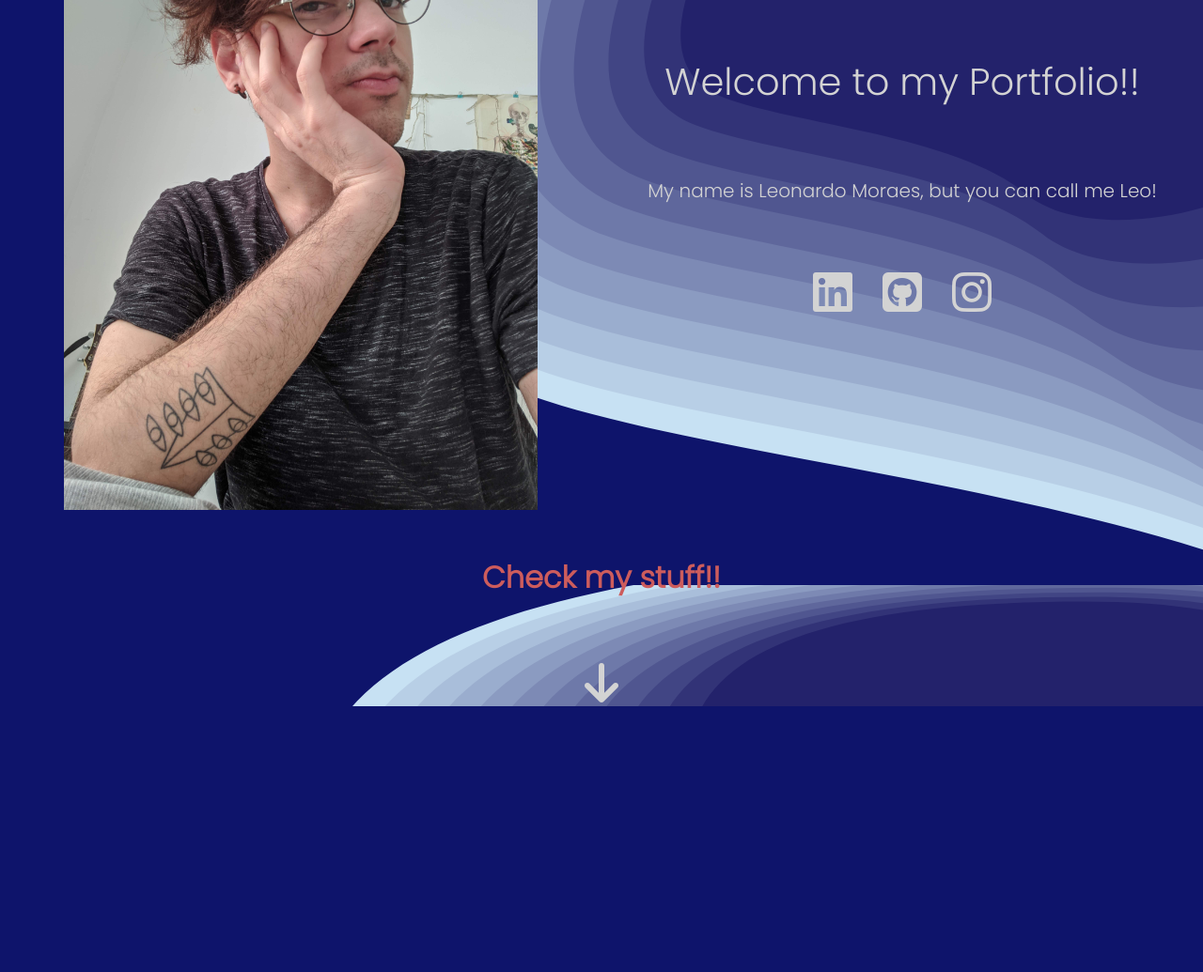
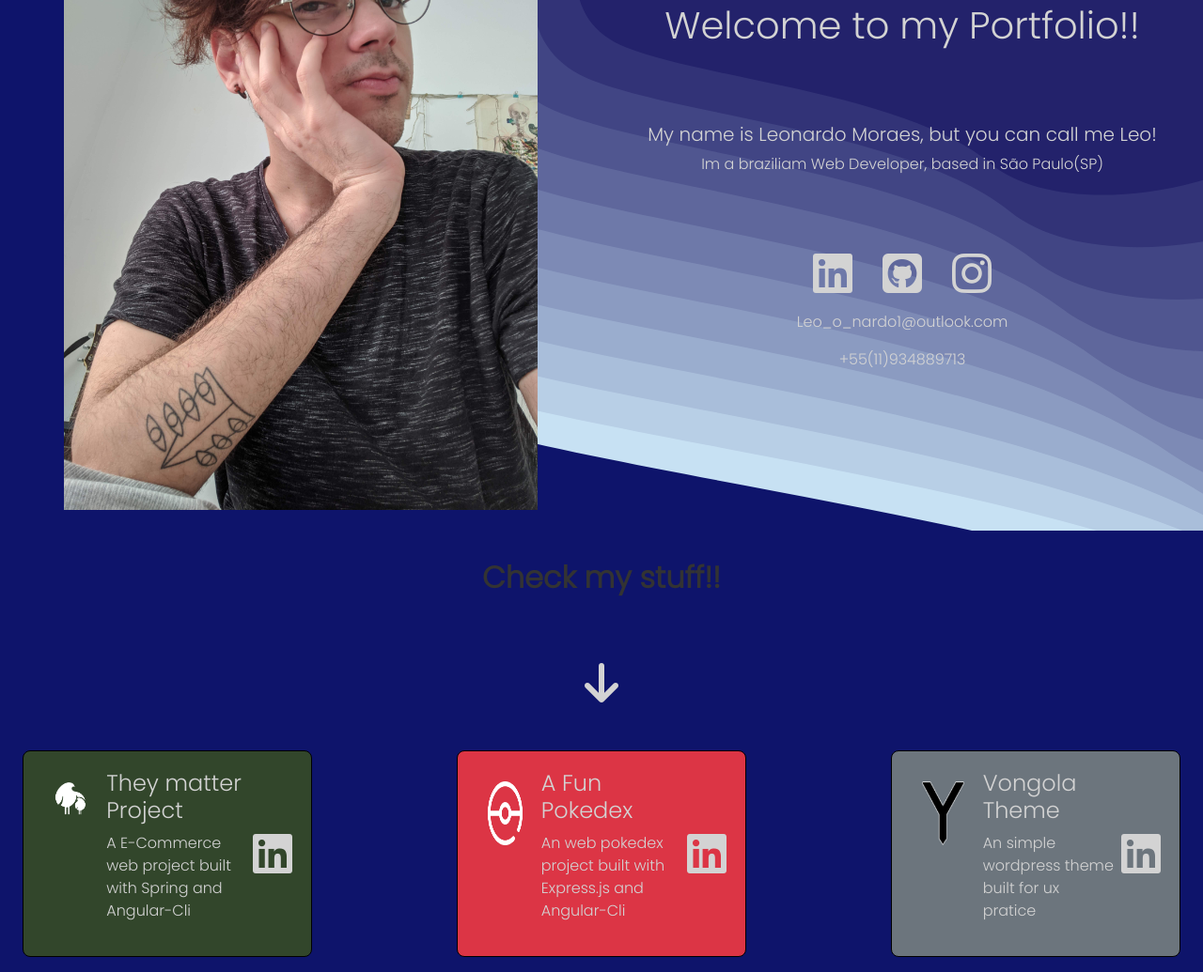
Before and after one commit to Leon-Moraes/Leon-Moraes.github.io, a plain HTML site: page index.html in a window 1280 px wide. Shown: the part 177-1212 px from the top of the page at 94% size. Before the commit the page ends 929 px from the top, so only its background shows below. Drawn offline with nearby package versions, Linux system fonts and the light colour scheme.

Commit message:
Initial development of the page

```diff
--- a/index.html
+++ b/index.html
@@ -5,16 +5,18 @@
         <meta charset="UTF-8">
         <meta name="viewport" content="width=device-width, initial-scale=1">
         <title>Leo's Portfolio</title>
-        <link href="https://cdn.jsdelivr.net/npm/bootstrap@5.0.0-beta1/dist/css/bootstrap.min.css" rel="stylesheet" integrity="sha384-giJF6kkoqNQ00vy+HMDP7azOuL0xtbfIcaT9wjKHr8RbDVddVHyTfAAsrekwKmP1" crossorigin="anonymous">
+        <link href="https://cdn.jsdelivr.net/npm/bootstrap@5.0.0-beta1/dist/css/bootstrap.min.css" rel="stylesheet"
+            integrity="sha384-giJF6kkoqNQ00vy+HMDP7azOuL0xtbfIcaT9wjKHr8RbDVddVHyTfAAsrekwKmP1" crossorigin="anonymous">
         <link href="style/style.css" rel="stylesheet">
         <link rel="preconnect" href="https://fonts.gstatic.com">
         <link href="https://fonts.googleapis.com/css2?family=Poppins:wght@300&display=swap" rel="stylesheet">
         <script src="https://kit.fontawesome.com/b2ad7bc665.js" crossorigin="anonymous"></script>
 
+
     </head>
 
     <body>
-        <div class="container-fluid">
+        <div class="container-fluid mb-3">
             <div class="row d-flex justify-content-center align-items-center">
                 <div class="col-md-6 d-flex justify-content-center align-items-center">
                     <img class="img-fluid  p-5" src="assets/IMG_20200802_114158.jpg" width="600px" height="300px">
@@ -24,29 +26,84 @@
                     <h1>Welcome to my Portfolio!!</h1>
                     <br><br><br>
                     <h5>My name is Leonardo Moraes, but you can call me Leo!</h5>
+                    <p>Im a braziliam Web Developer, based in São Paulo(SP)</p>
                     <br><br>
                     <div class="row d-flex justify-content-center">
                         <div class="col-6 d-flex justify-content-center">
-                                    <a class="icons p-3"><i class="fab fa-linkedin"></i></a>
-                                    <a class="icons p-3"><i class="fab fa-github-square"></i></a>
-                                    <a class="icons p-3"><i class="fab fa-instagram"></i></a>
+                            <a href="https://www.linkedin.com/in/leommagalhaes/" class="icons p-3"><i
+                                    class="fab fa-linkedin"></i></a>
+                            <a href="https://github.com/Safe-Nature/They-Matter" class="icons p-3"><i
+                                    class="fab fa-github-square"></i></a>
+                            <a href="https://www.instagram.com/leoomoraes/" class="icons p-3"><i
+                                    class="fab fa-instagram"></i></a>
                         </div>
+                        <p>Leo_o_nardo1@outlook.com</p>
+                        <p>+55(11)934889713</p>
                     </div>
                 </div>
             </div>
             <div class="row d-flex justify-content-center align-items-center">
                 <div class="col-md-6 text-center arrow">
-                    <p class="p-red">Check my stuff!!</p>
+                    <p class="p-arrow">Check my stuff!!</p>
                     <br>
                     <i class="fas fa-arrow-down icons" id="arrow"></i>
                 </div>
             </div>
         </div>
+        <div class="container-fluid d-flex align-content-center mt-lg-5 justify-content-center">
+            <div class="row w-100 d-flex justify-content-center mb-3">
+                <div class="col-12 d-flex justify-content-between">
+                    <!--<a > -->
+                        <div class="col-3 p-3 d-flex justify-content-center align-content-center directories tm">
+                            <div class="dir-img p-3">
+                                <img class="img-fluid" src="assets/logo_img.png" alt="They Matter">
+                            </div>
+                            <div class="p-1">
+                                <h4>They matter Project</h4>
+                                <p>A E-Commerce web project built with Spring and Angular-Cli</p>
+                            </div>
+                            <div class="d-flex justify-content-center align-content-center">
+                                <a class="icons p-1 text-center" href="https://github.com/Safe-Nature/They-Matter">
+                                    <i class="fab fa-linkedin"></i></a>
+                            </div>
+                        </div>
+
+                        <div class="col-3 p-3 d-flex justify-content-center
+                        align-content-center directories bg-danger">
+                            <div class="dir-img d-flex align-content-center p-3">
+                                <img class="img-fluid" src="assets/pokeball.png" alt="They Matter">
+                            </div>
+                            <div class="p-1">
+                                <h4>A Fun Pokedex</h4>
+                                <p>An web pokedex project built with Express.js and Angular-Cli</p>
+                            </div>
+                            <div class="d-flex align-content-center justify-content-center">
+                                <a class="icons p-1 text-center" href="https://github.com/Leon-Moraes/blog_js_api">
+                                    <i class="fab fa-linkedin"></i></a>
+                            </div>
+                        </div>
 
 
+                        <div
+                            class="col-3 p-3 d-flex justify-content-center align-content-center directories bg-secondary">
+                            <div class="dir-img d-flex align-content-center p-3">
+                                <img class="img-fluid" src="assets/vongola-logo.png" alt="They Matter">
+                            </div>
+                            <div class="p-1">
+                                <h4>Vongola Theme</h4>
+                                <p>An simple wordpress theme built for ux pratice</p>
+                            </div>
+                            <div class="d-flex align-content-center justify-content-center">
+                                <a class="icons text-center p-1" href="https://github.com/Leon-Moraes/vongola_WP_theme">
+                                    <i class="fab fa-linkedin"></i></a>
+                            </div>
+                        </div>
 
 
+                </div>
+            </div>
 
+        </div>
 
 
 
--- a/style/style.css
+++ b/style/style.css
@@ -1,27 +1,52 @@
 body {
     background-image: url("../assets/cool-background.svg");
     background-color: #0e146b;
-    background-size: 100%;
+    background-size: 120%;
     background-repeat: no-repeat;
     background-position: right top;
     background-attachment: fixed;
     color: lightgrey;
     font-family: 'Poppins', sans-serif;
+    scroll-behavior: smooth;
 
 }
 .arrow {
     font-size: 24pt;
     font-weight: bold;
 }
-.p-red {
-    color: indianred;
+.p-arrow {
+    color: #333333;
+
 }
 .icons {
     font-size: 36pt;
     text-decoration: none;
     color: lightgray;
     transition: 0.2s;
+    align-self: center;
 }
 .icons:hover {
-    color: indianred;
+    color: #333333;
 }
+.directories {
+    height: auto;
+    border: solid black 1px;
+    border-radius: .5em .5em .5em .5em;
+    overflow-wrap: break-word;
+}
+.dir-img {
+    width: 150px;
+    height: 100px;
+}
+.tm {
+    background-color: #32462b;
+}
+
+@media only screen and (max-width: 800px){
+    body {
+        background-image: none;
+    }
+    .directories {
+        flex-direction: column;
+    }
+}
```
Also changed, not shown: assets/logo_img.png (added), assets/pokeball.png (added), assets/pokeball.svg (added), assets/vongola-logo.png (added). Lines whose indentation alone changed are shown as unchanged.
